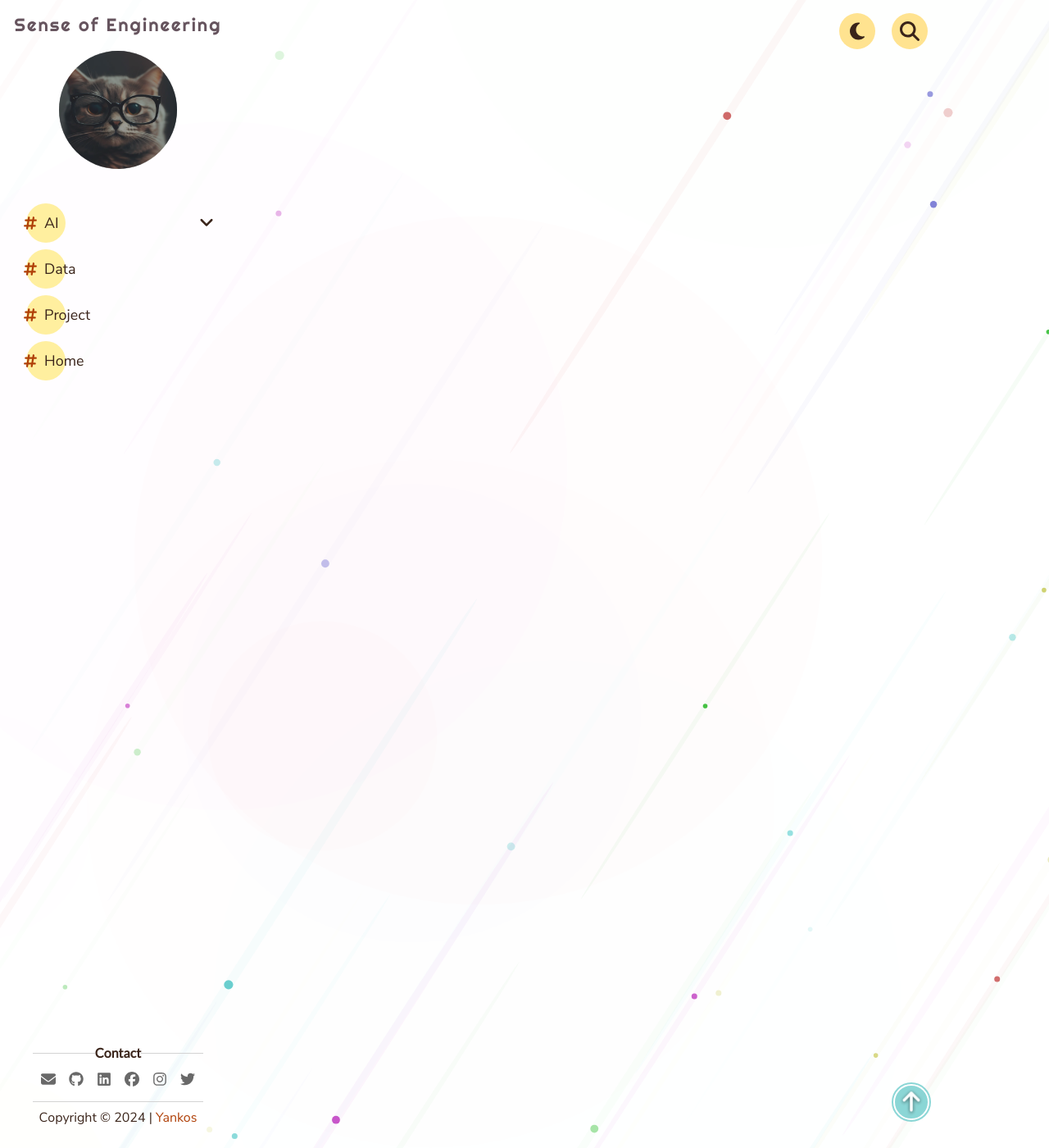
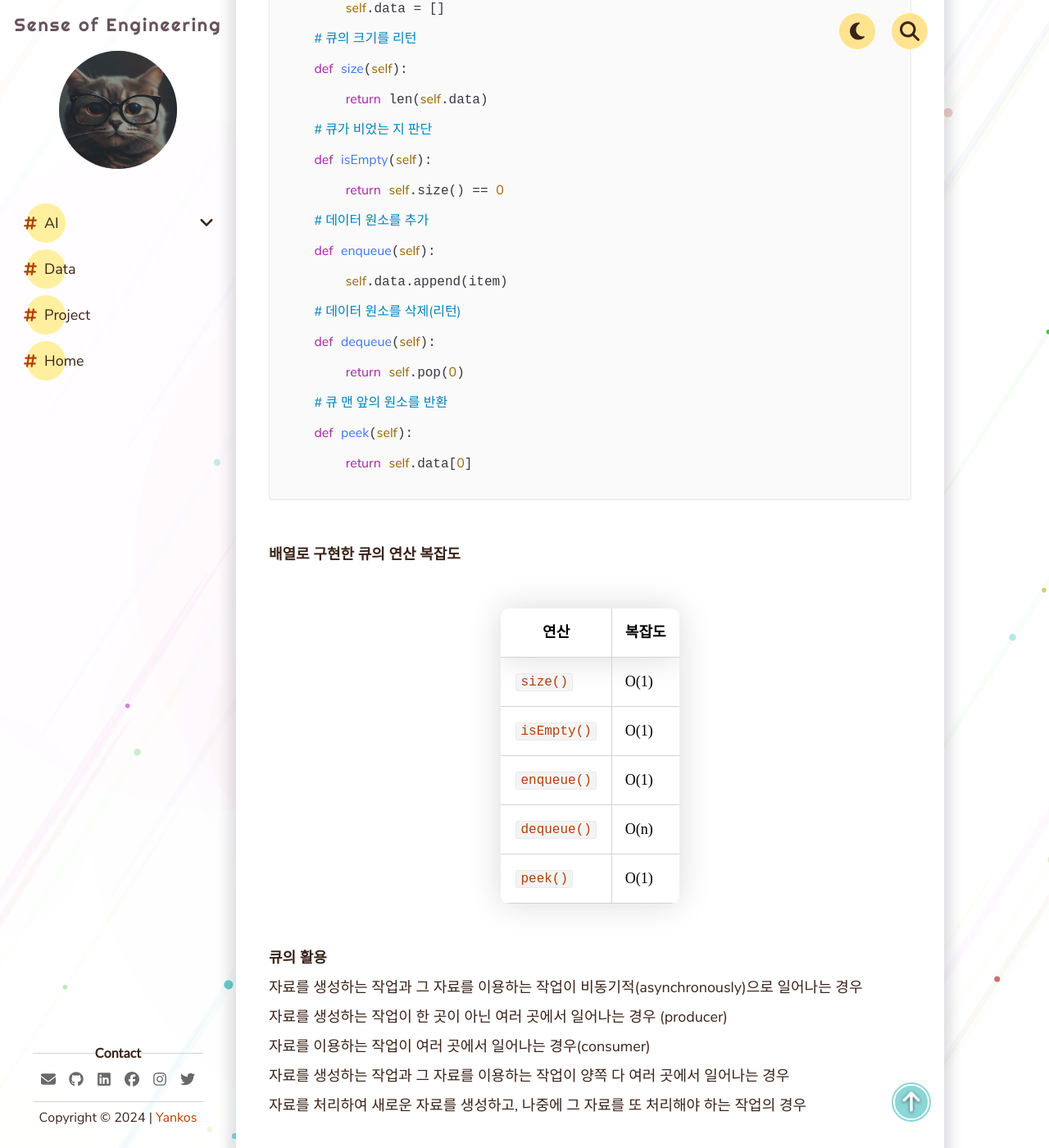
Before and after one commit to jjunier/jjunier.github.io, a Jekyll site: the page built from _pages/Data/DevCourse/post-01.md, in a window 1280 px wide and 1400 px high, scrolled down 20865 px. Shown: the whole window at 82% size. Built offline with Jekyll 4.4.1, drawn with Linux system fonts in a browser that asks for light colours; comment, search, counter and statistics services are not loaded; some of the changed text lies outside the part shown.

Commit message:
docs: update WIL01(title: Data Structure & Algorithms) pages

````diff
--- a/_pages/Data/DevCourse/post-01.md
+++ b/_pages/Data/DevCourse/post-01.md
@@ -478,3 +478,45 @@ class LinkedListStack:
 - `enqueue(x)`: 데이터 원소 x를 스택의 맨 위에 추가한다.
 - `dequeue()`: 스택의 맨 위에 저장된 데이터 원소를 제거한다. (혹은 반환한다.)
 - `peek()`:스택의 맨 위에 저장된 데이터 원소를 반환한다. (제거하지 않는다.)
+
+**큐의 추상적 자료구조 구현 01 - 배열**
+Python 리스트와 메서드들을 이용하여 스택을 구현할 수 있다.
+
+```python
+class ArrayStack:
+    # 빈 큐를 초기화
+    def __init__(self):
+        self.data = []
+    # 큐의 크기를 리턴
+    def size(self):
+        return len(self.data)
+    # 큐가 비었는 지 판단
+    def isEmpty(self):
+        return self.size() == 0
+    # 데이터 원소를 추가
+    def enqueue(self):
+        self.data.append(item)
+    # 데이터 원소를 삭제(리턴)
+    def dequeue(self):
+        return self.pop(0)
+    # 큐 맨 앞의 원소를 반환
+    def peek(self):
+        return self.data[0]
+```
+
+**배열로 구현한 큐의 연산 복잡도**
+
+|연산|복잡도|
+|---|---|
+|`size()`|O(1)|
+|`isEmpty()`|O(1)|
+|`enqueue()`|O(1)|
+|`dequeue()`|O(n)|
+|`peek()`|O(1)|
+
+**큐의 활용**
+자료를 생성하는 작업과 그 자료를 이용하는 작업이 비동기적(asynchronously)으로 일어나는 경우
+자료를 생성하는 작업이 한 곳이 아닌 여러 곳에서 일어나는 경우 (producer)
+자료를 이용하는 작업이 여러 곳에서 일어나는 경우(consumer)
+자료를 생성하는 작업과 그 자료를 이용하는 작업이 양쪽 다 여러 곳에서 일어나는 경우
+자료를 처리하여 새로운 자료를 생성하고, 나중에 그 자료를 또 처리해야 하는 작업의 경우
````
